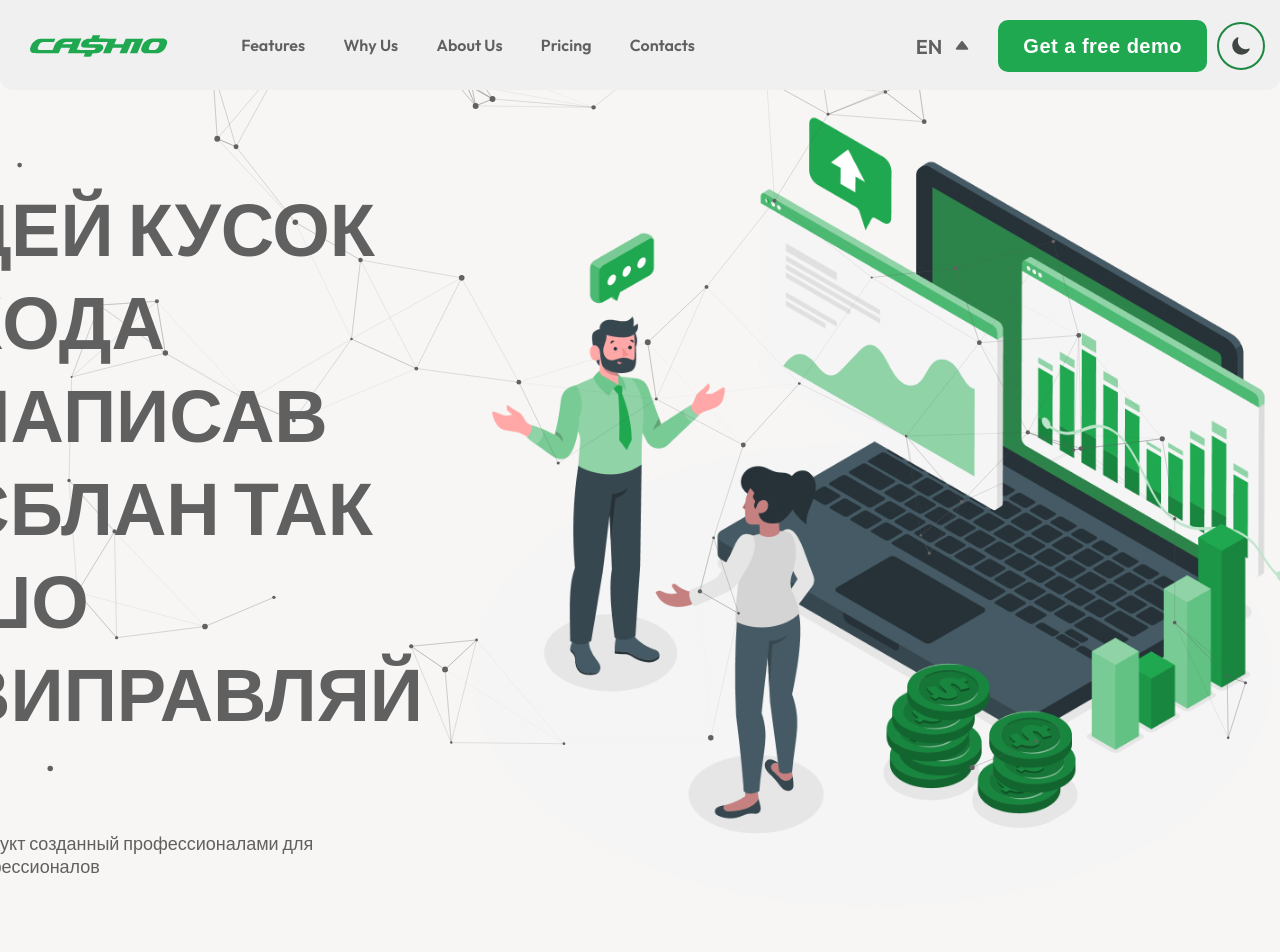
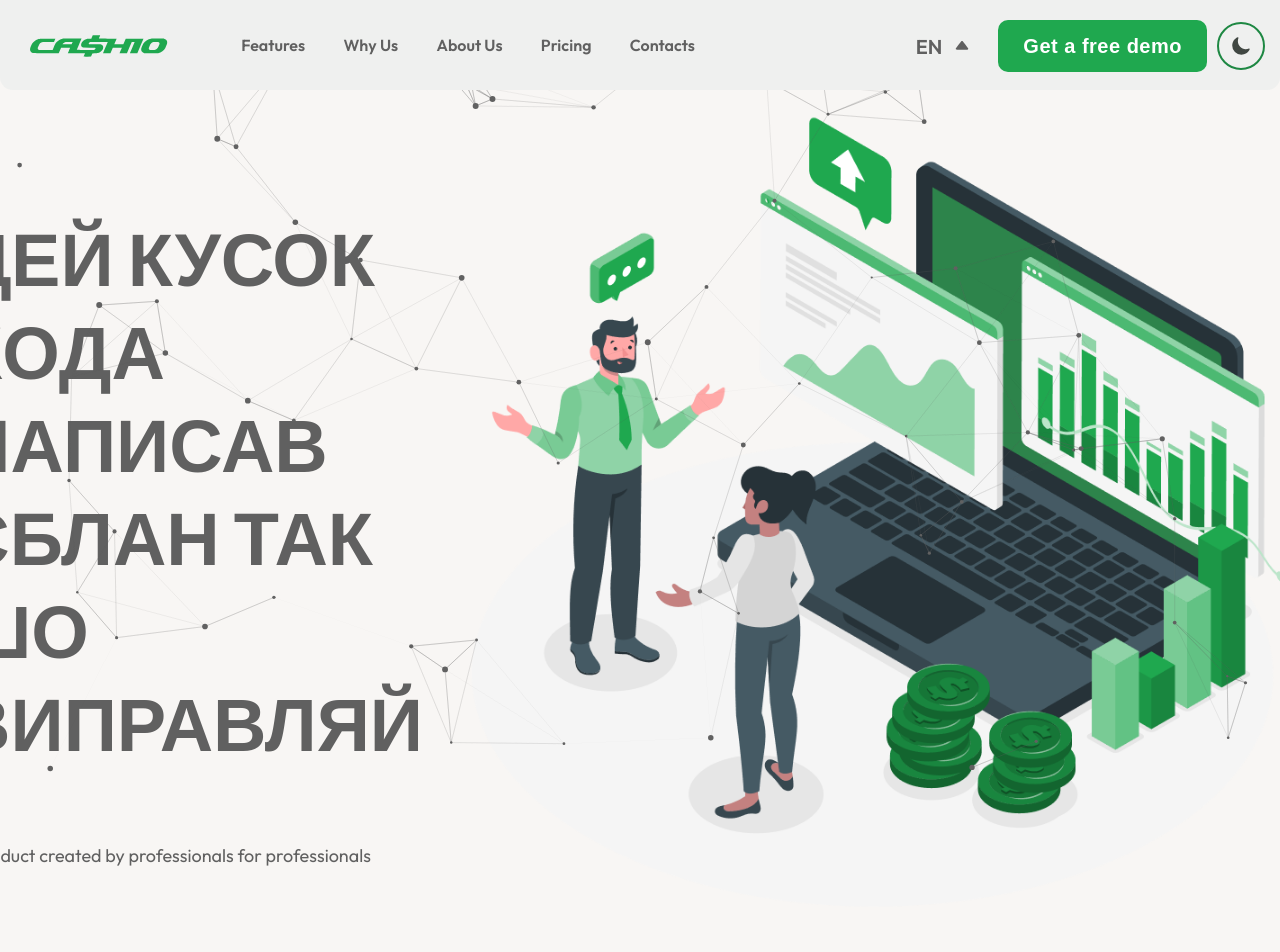
Before and after one commit to RevaGee/Cashio, a React (Create React App) app: page / in a window 1280 px wide. Shown: the top 952 px of the page. Built offline with nearby package versions, Linux system fonts and the light colour scheme.

Commit message:
Added translates to Slogan component

```diff
--- a/src/components/Slogan/index.tsx
+++ b/src/components/Slogan/index.tsx
@@ -17,11 +17,11 @@ export const Slogan = () => {
                     <div className="slogan_text">
                         <div className="slogan_head_text">
                             <p>ЦЕЙ КУСОК КОДА НАПИСАВ ЄБЛАН ТАК ШО ВИПРАВЛЯЙ</p>
-                            {/*<p>MAKING MONEY BY OPTIMIZING PROCESSES</p>*/}
+                            {/*<p>{t('Making Money')}</p>*/}
                         </div>
 
                         <div className="signature">
-                            <p>Продукт созданный профессионалами для профессионалов</p>
+                            <a>{t('Professionals')}</a>
 
                         </div>
                     </div>
--- a/src/translation/en.json
+++ b/src/translation/en.json
@@ -5,5 +5,7 @@
   "About Us": "About Us",
   "Pricing": "Pricing",
   "Contacts": "Contacts",
-  "Get a free demo": "Get a free demo"
+  "Get a free demo": "Get a free demo",
+  "Professionals": "A product created by professionals for professionals",
+  "Making Money": "MAKING MONEY BY OPTIMIZING PROCESSES"
 }
--- a/src/translation/ru.json
+++ b/src/translation/ru.json
@@ -5,5 +5,7 @@
   "About Us": "О Нас",
   "Pricing": "Цены",
   "Contacts": "Контакты",
-  "Get a free demo": "Попробовать бесплатно"
+  "Get a free demo": "Попробовать бесплатно",
+  "Professionals": "Продукт созданный профессионалами для профессионалов",
+  "Making Money": "ЗАРАБАТЫВАЙТЕ ДЕНЬГИ ОПТИМИЗИРУЯ ПРОЦЕССЫ"
 }
--- a/src/translation/ua.json
+++ b/src/translation/ua.json
@@ -5,5 +5,7 @@
   "About Us": "Про Нас",
   "Pricing": "Ціни",
   "Contacts": "Контакти",
-  "Get a free demo": "Спробувати безкоштовно"
+  "Get a free demo": "Спробувати безкоштовно",
+  "Professionals": "Продукт створений професіоналами для професіоналів",
+  "Making Money": "ЗАРОБЛЯЄМО ГРОШІ ОПТИМІЗУЮЧИ ПРОЦЕСИ"
 }
```
